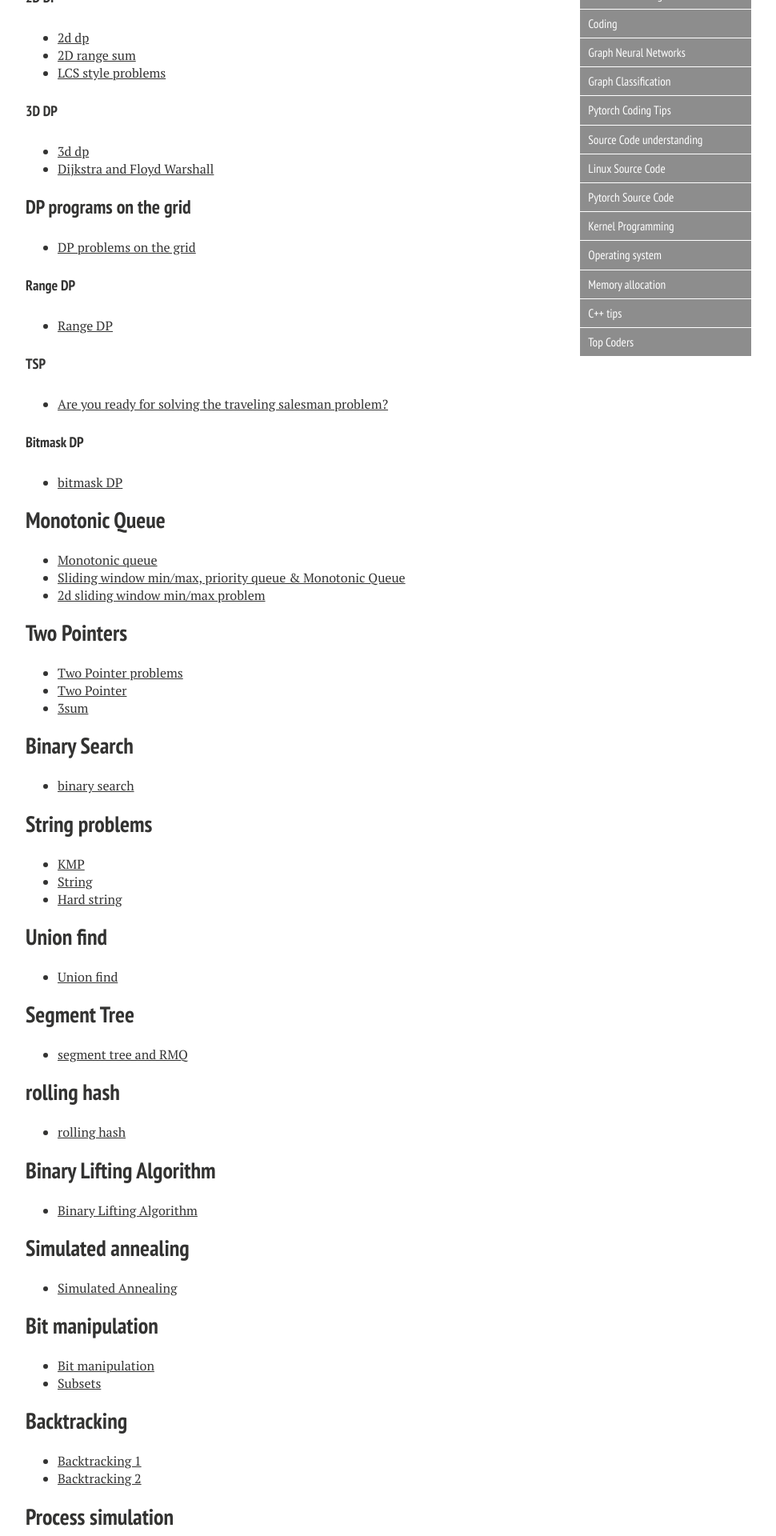
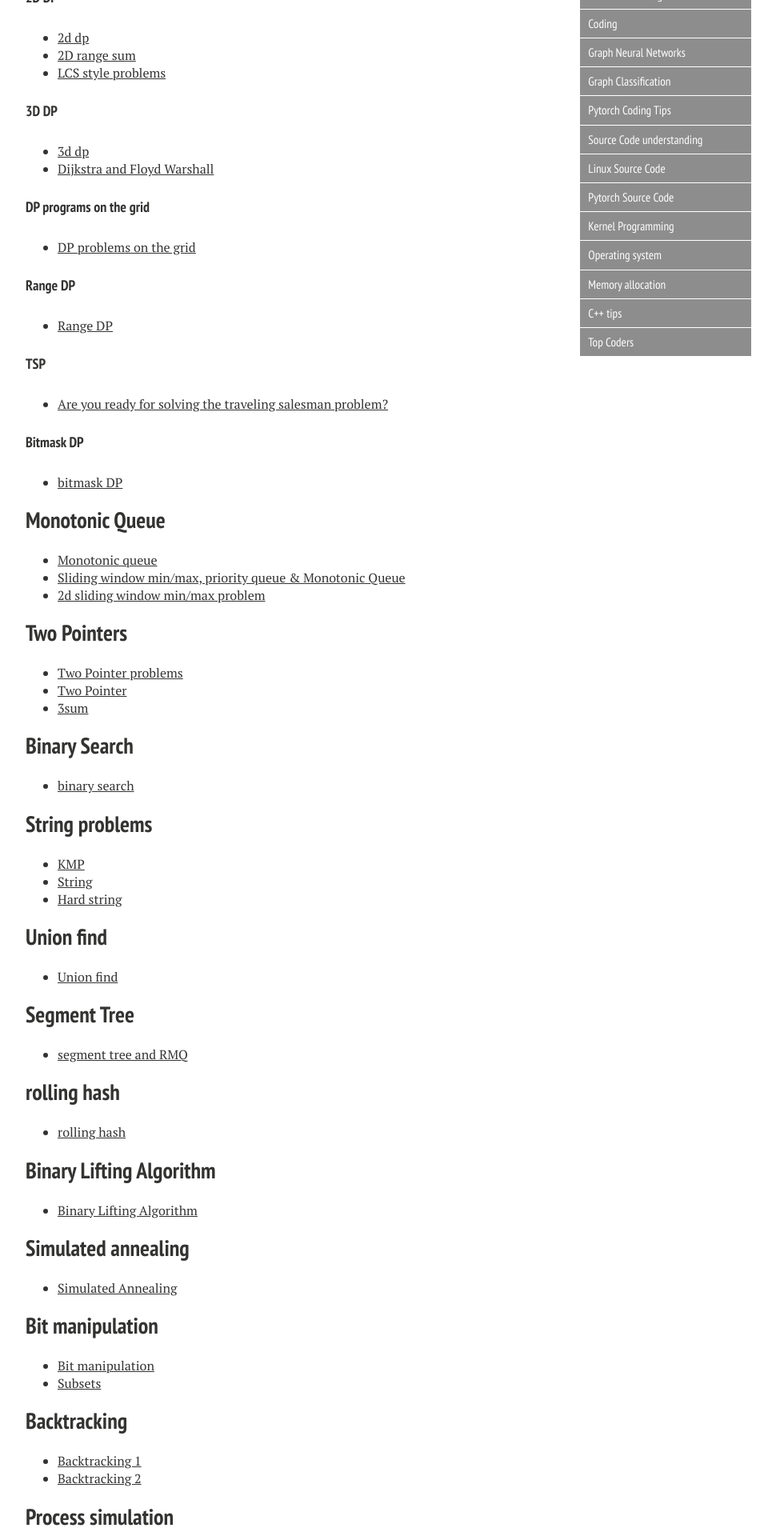
Before and after one commit to xiaokeshen/xiaokeshen.github.io, a Jekyll site: the page built from blog/index.md, in a window 1280 px wide. Shown: the part 2159-4079 px from the top of the page at 80% size, without its empty margins (288-1258 px from the left). Built offline with Jekyll 4.4.1, drawn with Linux system fonts in a browser that asks for light colours; nearby versions of some CDN libraries.

Commit message:
update the format

```diff
--- a/blog/index.md
+++ b/blog/index.md
@@ -83,7 +83,7 @@ My 'Serious' coding got started since I became a student as a Computer Science M
 - [3d dp](https://medium.com/@jim.morris.shen/3d-dp-c5488ba77f9a?source=friends_link&sk=91a4aaccdf4d1c63025bb7186e3c54c5)
 - [Dijkstra and Floyd Warshall](https://medium.com/analytics-vidhya/dijkstra-and-floyd-warshall-floyd-war-1937d8ac95f0)
 
-### DP programs on the grid
+#### DP programs on the grid
 - [DP problems on the grid](https://medium.com/@jim.morris.shen/dp-problems-on-the-grid-c3bcc3897eda?source=friends_link&sk=87a101cbafa3d098322ff21994a34085)
 
 
```
